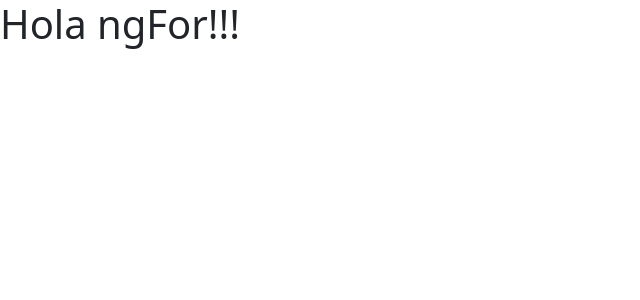
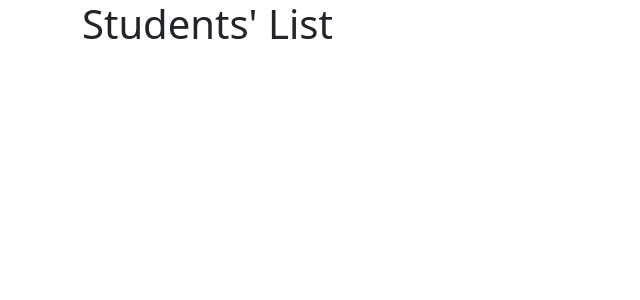
Before and after one commit to Rosmery0/curso-angular-ngfor, an Angular app: page / in a window 1280 px wide. Shown: the top 300 px of the page, without its empty margins (0-640 px from the left). Built offline with nearby package versions, Linux system fonts and the light colour scheme.

Commit message:
Using bootstrap in app.component.html

```diff
--- a/src/app/app.component.html
+++ b/src/app/app.component.html
@@ -1 +1,5 @@
-<h1>Hola ngFor!!!</h1>
+<div class="container">
+  <div class="row">
+    <h1>Students' List</h1>
+  </div>
+</div>
```
